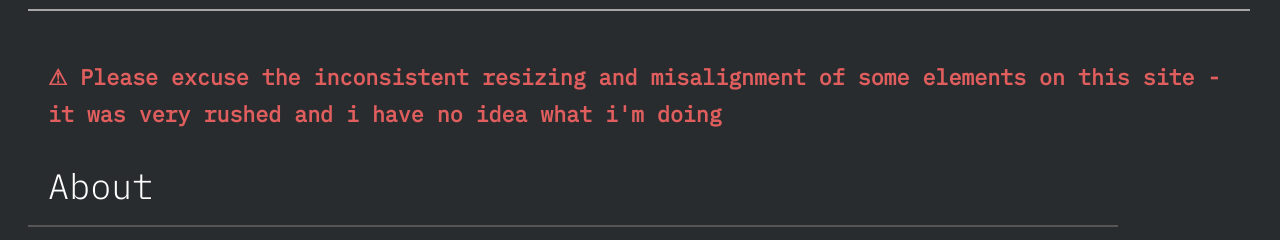
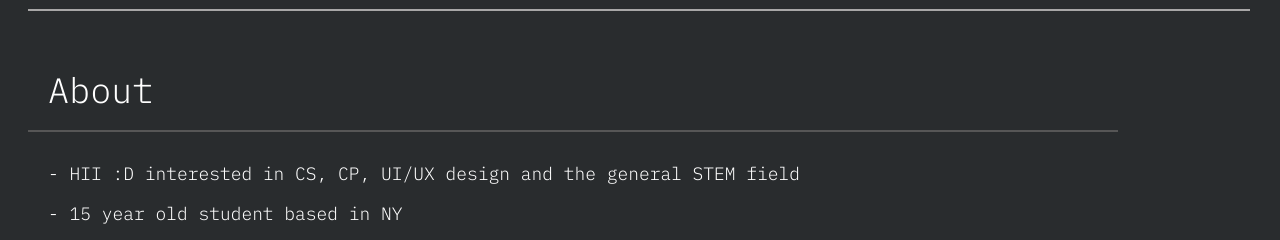
Before and after one commit to Ray0716/portfolio, a plain HTML site: page index.html in a window 1280 px wide. Shown: the part 511-751 px from the top of the page. Drawn offline with nearby package versions, Linux system fonts and the light colour scheme; files that its build step writes are made by us from their sources; a web font is replaced by a local one.

Commit message:
remove mesage

```diff
--- a/index.html
+++ b/index.html
@@ -289,7 +289,6 @@
 
 
 
-<p class="text" style="color: rgb(225, 94, 94); font-weight: bold; font-size: 1.35rem; line-height: 171%;">⚠ Please excuse the inconsistent resizing and misalignment of some elements on this site - it was very rushed and i have no idea what i'm doing</p>
 
     <div >
       <p class="section_header" id = "about">About</p>
```
